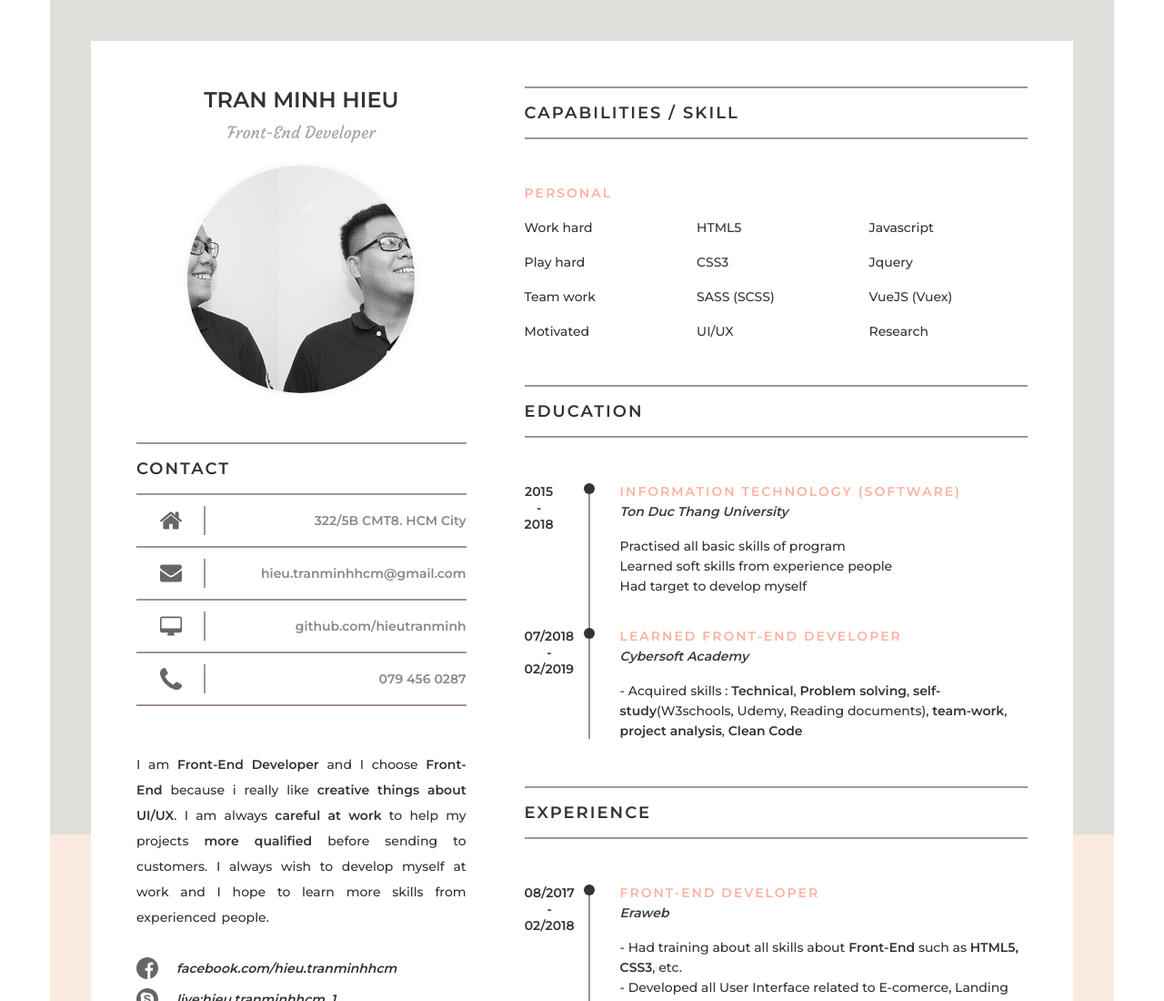
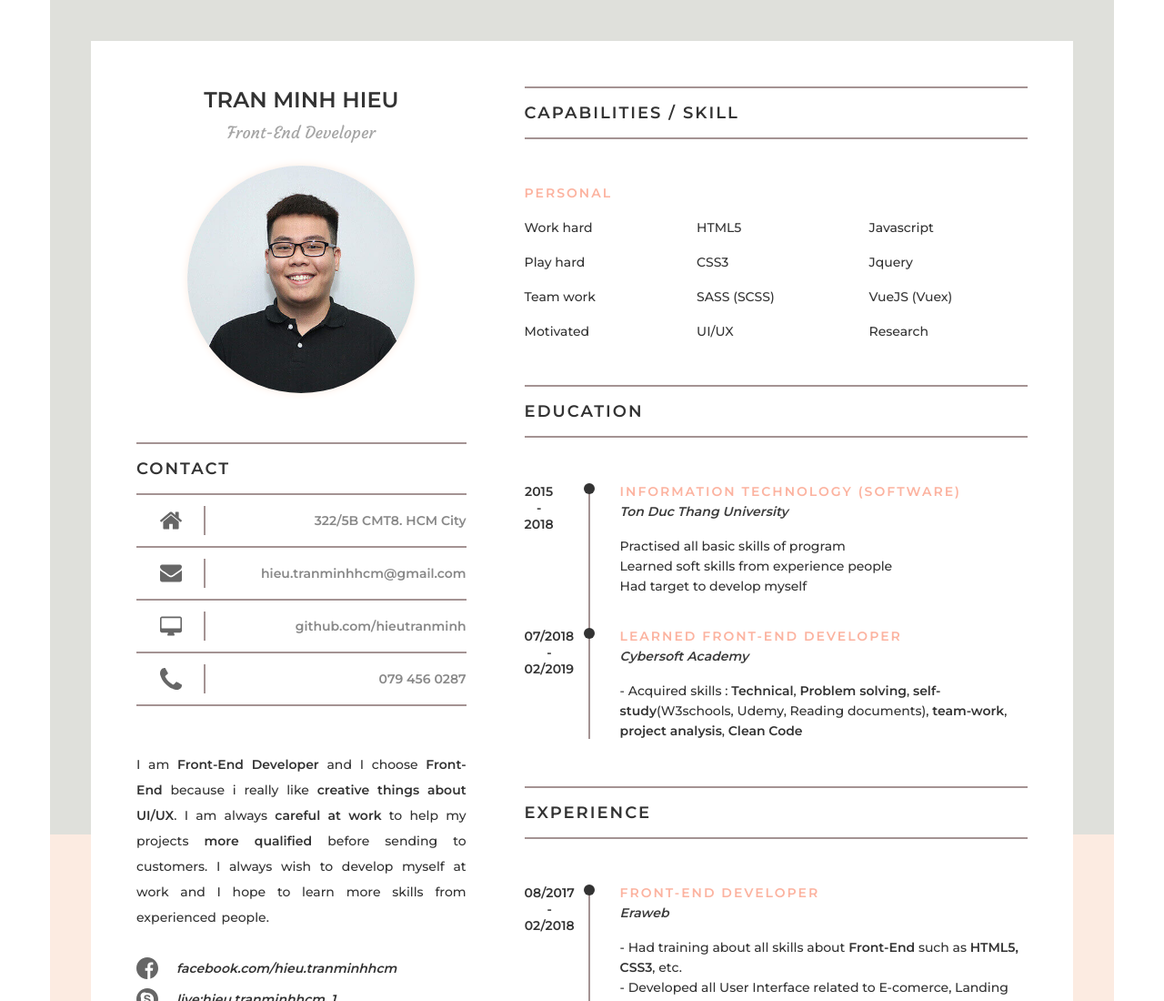
Before and after one commit to hieutranminh/hieutranminh.github.io, a plain HTML site: page index.html in a window 1280 px wide. Shown: the top 1100 px of the page at 91% size. Drawn offline with Linux system fonts and the light colour scheme.

Commit message:
feat(update); fixed image profile

```diff
--- a/scss/pages/_profile.scss
+++ b/scss/pages/_profile.scss
@@ -36,7 +36,7 @@
           width: 250px;
           height: 250px;
           object-fit: cover;
-          object-position: 20% 100%;
+          object-position: 0% 100%;
           @include border-radius(50%);
           @include box-shadow(0, 0, 10px, #fcebe1);
         }
```
Also changed, not shown: css/main.css, 1 other file.
